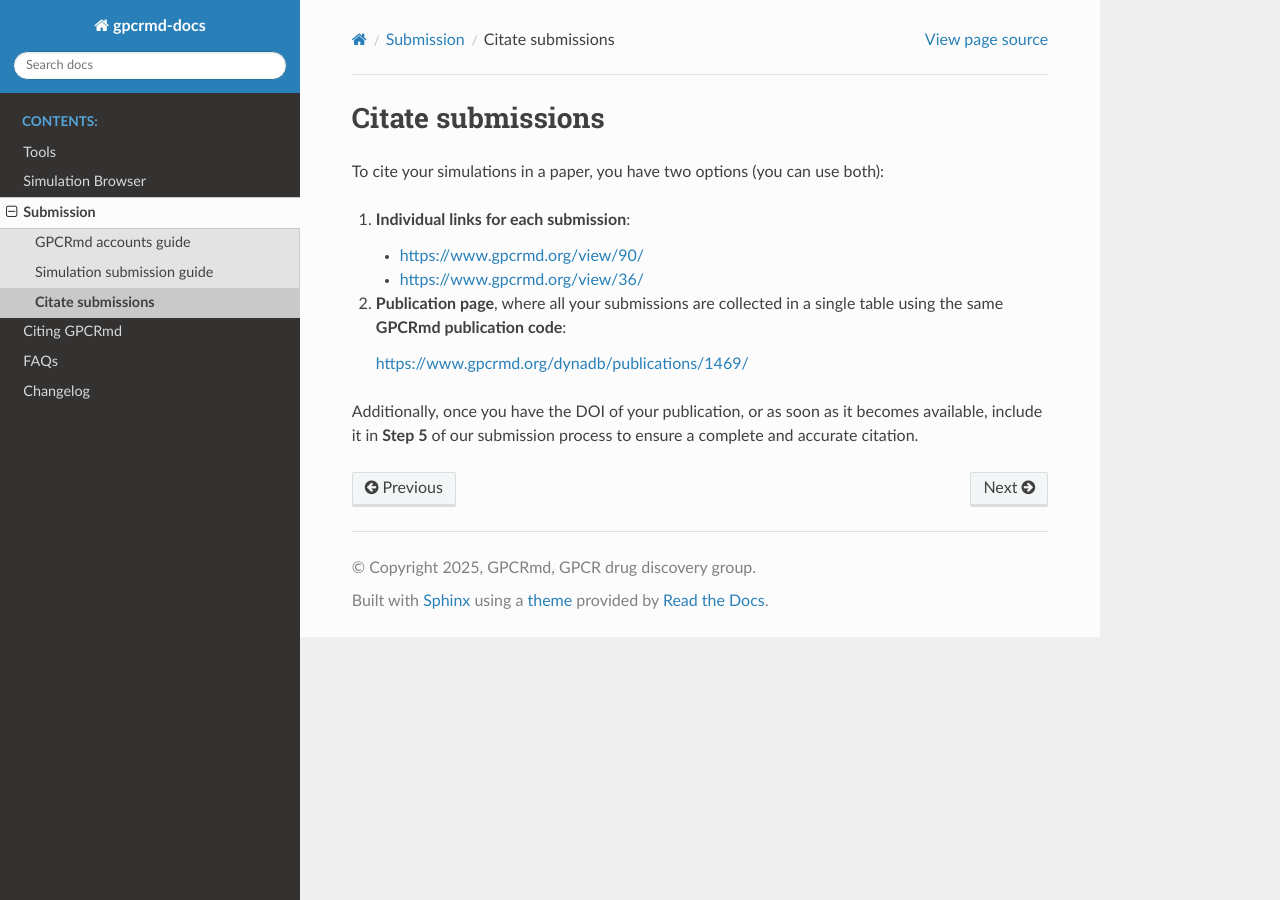
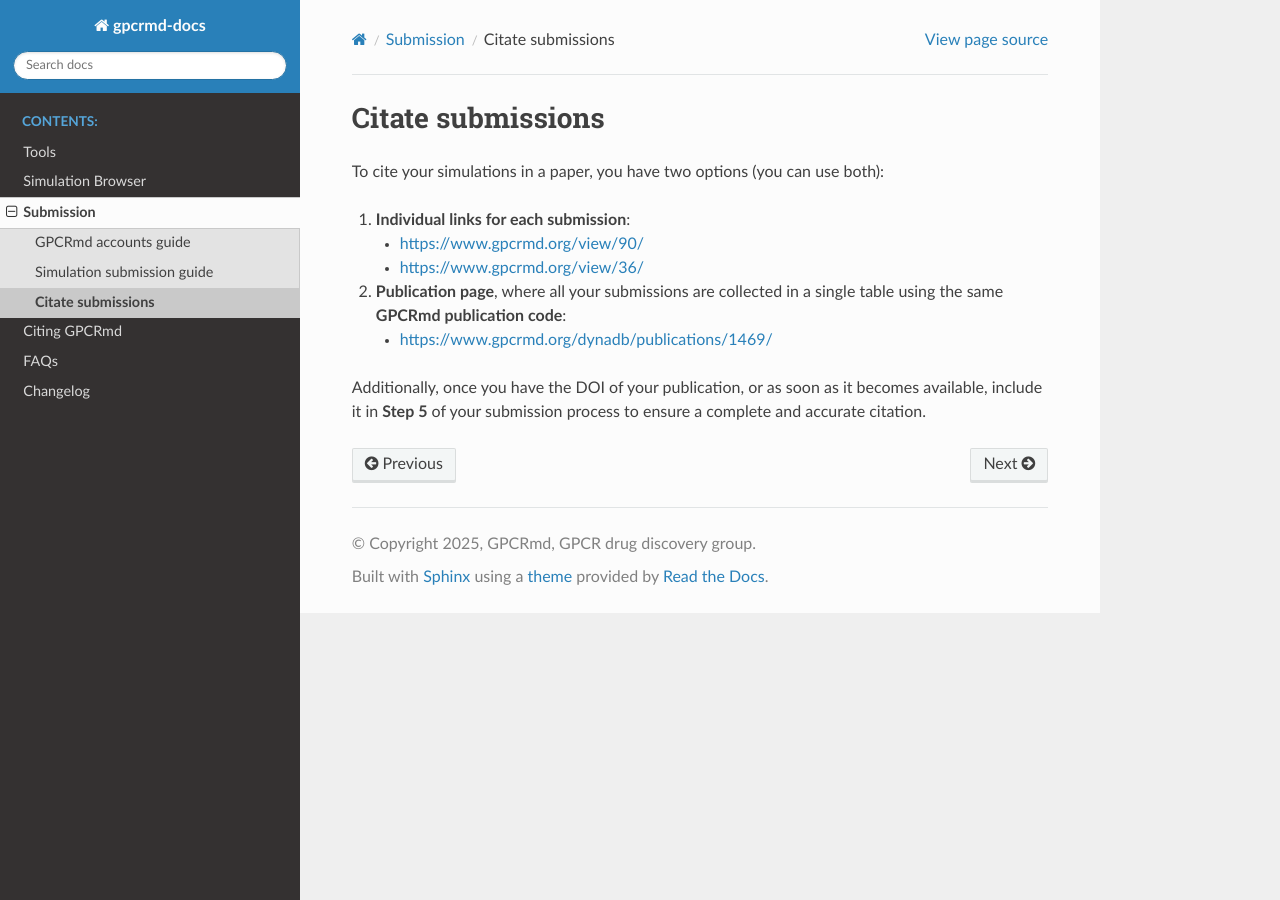
Before and after one commit to GPCRmd/gpcrmd-docs, a Sphinx documentation site: the page built from source/citation.rst, in a window 1280 px wide. Built offline with Sphinx 7.4.7 and the Read the Docs theme 3.1.0, drawn with Linux system fonts in a browser that asks for light colours.

Commit message:
Fix information

```diff
--- a/source/citation.rst
+++ b/source/citation.rst
@@ -9,8 +9,9 @@ To cite your simulations in a paper, you have two options (you can use both):
    - `<https://www.gpcrmd.org/view/90/>`_
    - `<https://www.gpcrmd.org/view/36/>`_
 
+
 2. **Publication page**, where all your submissions are collected in a single table using the same **GPCRmd publication code**:
 
-   `<https://www.gpcrmd.org/dynadb/publications/1469/>`_
+   - `<https://www.gpcrmd.org/dynadb/publications/1469/>`_
 
-Additionally, once you have the DOI of your publication, or as soon as it becomes available, include it in **Step 5** of our submission process to ensure a complete and accurate citation.
+Additionally, once you have the DOI of your publication, or as soon as it becomes available, include it in **Step 5** of your submission process to ensure a complete and accurate citation.
```
